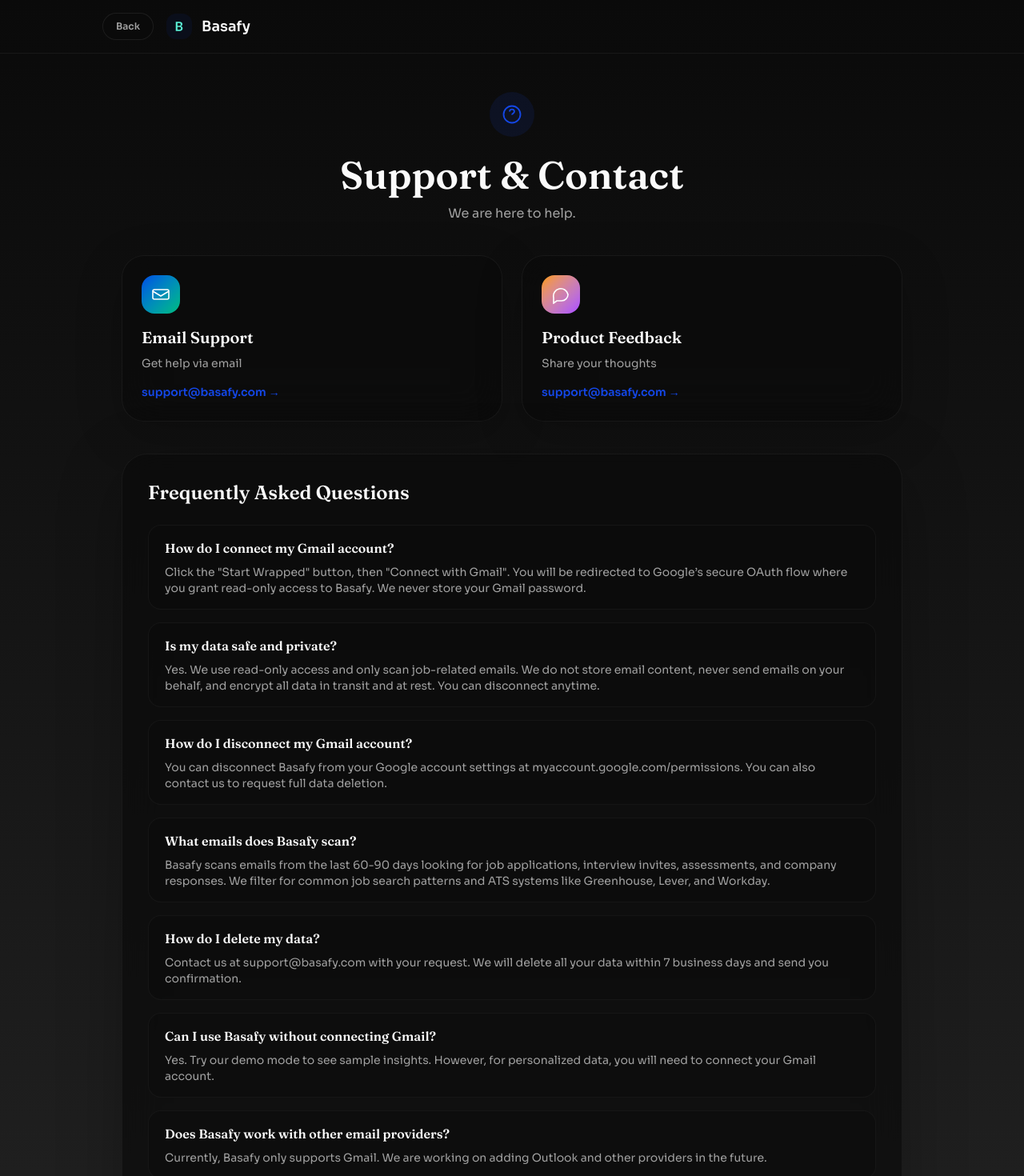
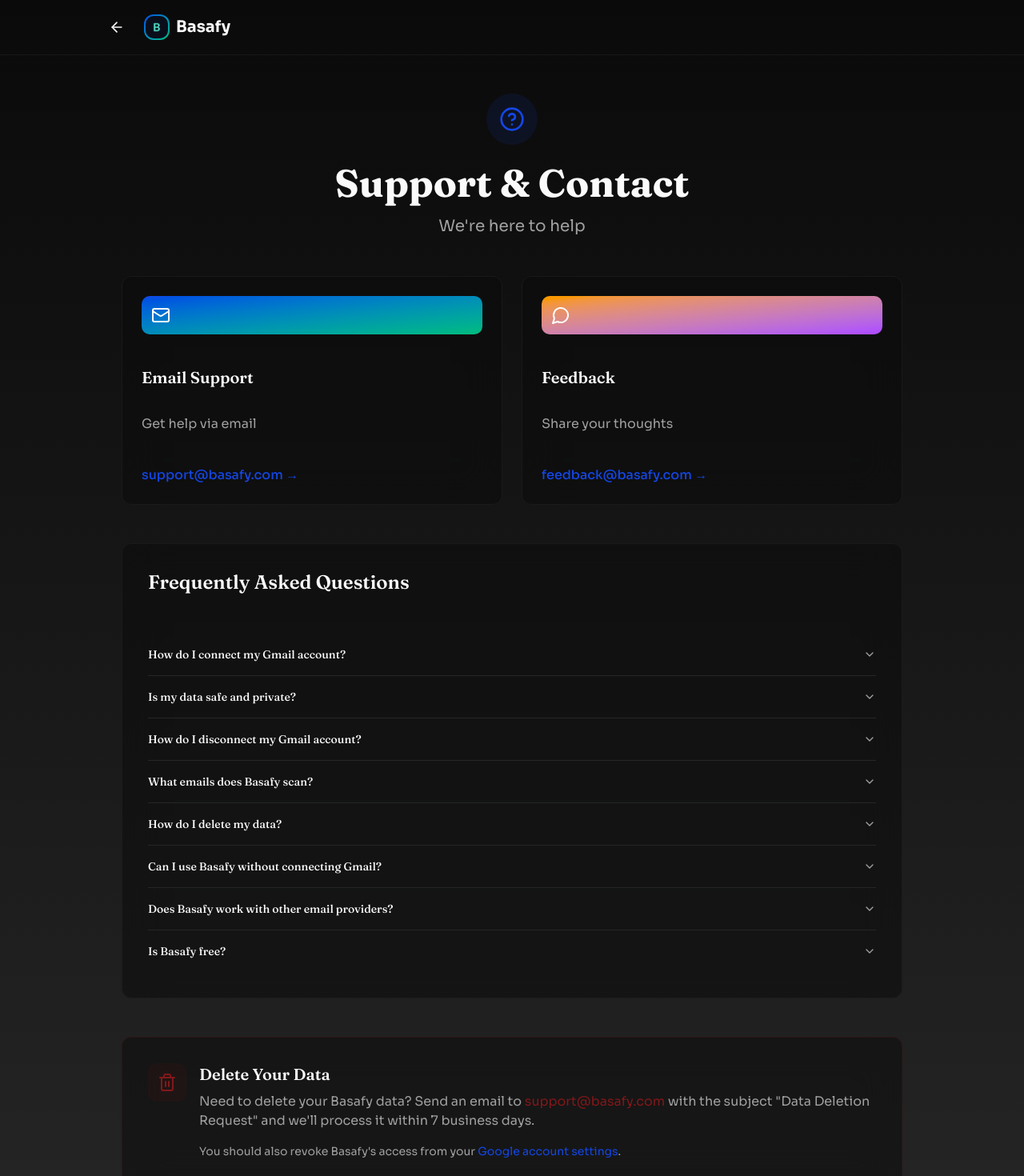
Before and after one commit to Talia04/Basafy, a Next.js app in the folder basafy-web/: page /support in a window 1280 px wide. Shown: the top 1470 px of the page at 80% size. Built offline with nearby package versions, Linux system fonts and the light colour scheme.

Commit message:
Align support page layout

```diff
--- a/basafy-web/app/support/page.tsx
+++ b/basafy-web/app/support/page.tsx
@@ -1,4 +1,8 @@
 import Link from 'next/link';
+import { motion } from 'motion/react';
+import { ArrowLeft, Mail, MessageCircle, HelpCircle, Trash2 } from 'lucide-react';
+import { Card } from '../../components/ui/card';
+import { Accordion, AccordionContent, AccordionItem, AccordionTrigger } from '../../components/ui/accordion';
 
 const faqs = [
   {
@@ -48,84 +52,84 @@
     <main className="min-h-screen bg-gradient-to-b from-background to-muted">
       <header className="border-b border-border/50 px-6 py-4">
         <div className="mx-auto flex max-w-5xl items-center gap-4">
-          <Link
-            href="/"
-            className="rounded-full border border-border/70 bg-background/40 px-4 py-2 text-xs font-semibold text-muted-foreground transition hover:text-foreground"
-          >
-            Back
+          <Link href="/" className="rounded-lg p-2 transition-colors hover:bg-muted">
+            <ArrowLeft className="h-5 w-5" />
           </Link>
-          <div className="flex items-center gap-3">
-            <img
-              src="/basafy-icon.png"
-              alt="Basafy"
-              className="h-8 w-8 rounded-xl"
-            />
-            <span className="text-lg font-semibold">Basafy</span>
+          <div className="flex items-center gap-2">
+            <div className="h-8 w-8 rounded-xl bg-gradient-to-br from-chart-1 to-chart-2 p-[2px]">
+              <img src="/basafy-icon.png" alt="Basafy" className="h-full w-full rounded-[10px]" />
+            </div>
+            <span className="text-xl font-bold">Basafy</span>
           </div>
         </div>
       </header>
 
       <div className="mx-auto max-w-5xl px-6 py-12">
-        <div className="text-center">
-          <div className="mx-auto flex h-14 w-14 items-center justify-center rounded-full bg-chart-1/10 text-chart-1">
-            <HelpIcon className="h-7 w-7" />
+        <motion.div
+          initial={{ opacity: 0, y: 20 }}
+          animate={{ opacity: 1, y: 0 }}
+          transition={{ duration: 0.5 }}
+        >
+          <div className="mb-12 text-center">
+            <div className="mb-6 inline-flex rounded-full bg-chart-1/10 p-4">
+              <HelpCircle className="h-8 w-8 text-chart-1" />
             </div>
-          <h1 className="mt-6 text-4xl font-semibold md:text-5xl">Support & Contact</h1>
-          <p className="mt-3 text-base text-muted-foreground">We are here to help.</p>
+            <h1 className="mb-4 text-4xl font-bold md:text-5xl">Support & Contact</h1>
+            <p className="text-xl text-muted-foreground">We're here to help</p>
           </div>
 
-        <div className="mt-10 grid gap-6 md:grid-cols-2">
+          <div className="mb-12 grid gap-6 md:grid-cols-2">
             <ContactCard
               title="Email Support"
               description="Get help via email"
               action="support@basafy.com"
               href="mailto:support@basafy.com"
-            icon={<MailIcon className="h-6 w-6" />}
+              icon={<Mail className="h-6 w-6" />}
               color="from-chart-1 to-chart-2"
             />
             <ContactCard
-            title="Product Feedback"
+              title="Feedback"
               description="Share your thoughts"
-            action="support@basafy.com"
-            href="mailto:support@basafy.com"
-            icon={<MessageIcon className="h-6 w-6" />}
+              action="feedback@basafy.com"
+              href="mailto:feedback@basafy.com"
+              icon={<MessageCircle className="h-6 w-6" />}
               color="from-chart-3 to-chart-4"
             />
           </div>
 
-        <div className="mt-10 rounded-[32px] border border-border/50 bg-card/70 p-8 shadow-[0_20px_80px_rgba(0,0,0,0.25)] backdrop-blur-xl">
-          <h2 className="text-2xl font-semibold">Frequently Asked Questions</h2>
-          <div className="mt-6 space-y-4">
-            {faqs.map((faq) => (
-              <div key={faq.question} className="rounded-2xl border border-border/40 bg-background/40 px-5 py-4">
-                <h3 className="text-base font-semibold">{faq.question}</h3>
-                <p className="mt-2 text-sm text-muted-foreground">{faq.answer}</p>
-              </div>
+          <Card className="mb-12 bg-card/50 p-8 backdrop-blur-xl border-border/50">
+            <h2 className="mb-6 text-2xl font-semibold">Frequently Asked Questions</h2>
+            <Accordion type="single" collapsible className="w-full">
+              {faqs.map((faq, idx) => (
+                <AccordionItem key={faq.question} value={`item-${idx}`}>
+                  <AccordionTrigger className="text-left">{faq.question}</AccordionTrigger>
+                  <AccordionContent className="text-muted-foreground">{faq.answer}</AccordionContent>
+                </AccordionItem>
               ))}
-          </div>
-        </div>
+            </Accordion>
+          </Card>
 
-        <div className="mt-8 rounded-[28px] border border-destructive/20 bg-card/70 p-8 text-sm text-muted-foreground">
+          <Card className="bg-card/50 p-8 backdrop-blur-xl border-destructive/20">
             <div className="flex items-start gap-4">
-            <div className="flex h-12 w-12 items-center justify-center rounded-2xl bg-destructive/10 text-destructive">
-              <TrashIcon className="h-6 w-6" />
+              <div className="rounded-lg bg-destructive/10 p-3">
+                <Trash2 className="h-6 w-6 text-destructive" />
               </div>
               <div>
-              <h3 className="text-lg font-semibold text-foreground">Delete Your Data</h3>
-              <p className="mt-2">
+                <h3 className="mb-2 text-xl font-semibold">Delete Your Data</h3>
+                <p className="mb-4 text-muted-foreground">
                   Need to delete your Basafy data? Send an email to{' '}
-                <a className="text-destructive hover:underline" href="mailto:support@basafy.com">
+                  <a href="mailto:support@basafy.com" className="text-destructive hover:underline">
                     support@basafy.com
                   </a>{' '}
-                with the subject &quot;Data Deletion Request&quot; and we will process it within 7 business days.
+                  with the subject &quot;Data Deletion Request&quot; and we'll process it within 7 business days.
                 </p>
-              <p className="mt-3 text-xs text-muted-foreground">
+                <p className="text-sm text-muted-foreground">
                   You should also revoke Basafy&apos;s access from your{' '}
                   <a
                     href="https://myaccount.google.com/permissions"
-                  className="text-chart-1 hover:underline"
                     target="_blank"
                     rel="noopener noreferrer"
+                    className="text-chart-1 hover:underline"
                   >
                     Google account settings
                   </a>
@@ -133,16 +137,17 @@
                 </p>
               </div>
             </div>
-        </div>
+          </Card>
 
-        <div className="mt-8 flex items-center justify-center gap-6 text-sm text-muted-foreground">
-          <Link href="/" className="hover:text-foreground">
+          <div className="mt-8 flex items-center justify-center gap-6 text-sm">
+            <Link href="/" className="text-muted-foreground transition-colors hover:text-foreground">
               Back to Home
             </Link>
-          <Link href="/privacy" className="hover:text-foreground">
+            <Link href="/privacy" className="text-muted-foreground transition-colors hover:text-foreground">
               Privacy Policy
             </Link>
           </div>
+        </motion.div>
       </div>
     </main>
   );
@@ -164,52 +169,18 @@
   color: string;
 }) {
   return (
-    <div className="rounded-[28px] border border-border/50 bg-card/70 p-6 shadow-[0_16px_60px_rgba(0,0,0,0.2)] backdrop-blur-xl">
-      <div className={`flex h-12 w-12 items-center justify-center rounded-2xl bg-gradient-to-br ${color} text-white`}>
-        {icon}
+    <Card className="group bg-card/50 p-6 backdrop-blur-xl border-border/50 hover:border-border transition-all">
+      <div className={`mb-4 inline-flex rounded-lg bg-gradient-to-br ${color} p-3`}>
+        <div className="text-white">{icon}</div>
       </div>
-      <h3 className="mt-4 text-xl font-semibold">{title}</h3>
-      <p className="mt-2 text-sm text-muted-foreground">{description}</p>
-      <a href={href} className="mt-4 inline-flex items-center text-sm font-semibold text-chart-1 hover:underline">
+      <h3 className="mb-2 text-xl font-semibold">{title}</h3>
+      <p className="mb-4 text-muted-foreground">{description}</p>
+      <a
+        href={href}
+        className="inline-block font-medium text-chart-1 transition-transform group-hover:translate-x-1 hover:underline"
+      >
         {action} →
       </a>
-    </div>
+    </Card>
   );
 }
-
-function MailIcon({ className }: { className?: string }) {
-  return (
-    <svg viewBox="0 0 24 24" fill="none" stroke="currentColor" strokeWidth="1.6" className={className}>
-      <path d="M4 6h16a2 2 0 0 1 2 2v8a2 2 0 0 1-2 2H4a2 2 0 0 1-2-2V8a2 2 0 0 1 2-2z" />
-      <path d="m22 8-10 6L2 8" />
-    </svg>
-  );
-}
-
-function MessageIcon({ className }: { className?: string }) {
-  return (
-    <svg viewBox="0 0 24 24" fill="none" stroke="currentColor" strokeWidth="1.6" className={className}>
-      <path d="M21 12a8 8 0 0 1-8 8H7l-4 3v-7a8 8 0 1 1 18-4z" />
-    </svg>
-  );
-}
-
-function HelpIcon({ className }: { className?: string }) {
-  return (
-    <svg viewBox="0 0 24 24" fill="none" stroke="currentColor" strokeWidth="1.6" className={className}>
-      <circle cx="12" cy="12" r="9" />
-      <path d="M9.5 9a2.5 2.5 0 0 1 5 0c0 1.7-2.5 2-2.5 3.5" />
-      <path d="M12 17h.01" />
-    </svg>
-  );
-}
-
-function TrashIcon({ className }: { className?: string }) {
-  return (
-    <svg viewBox="0 0 24 24" fill="none" stroke="currentColor" strokeWidth="1.6" className={className}>
-      <path d="M3 6h18" />
-      <path d="M8 6v-2h8v2" />
-      <path d="M6 6l1 14h10l1-14" />
-    </svg>
-  );
-}
--- /dev/null
+++ b/basafy-web/components/ui/accordion.tsx
@@ -0,0 +1,61 @@
+"use client";
+
+import * as React from "react";
+import * as AccordionPrimitive from "@radix-ui/react-accordion";
+import { ChevronDown } from "lucide-react";
+import { cn } from "./utils";
+
+export function Accordion(props: React.ComponentProps<typeof AccordionPrimitive.Root>) {
+  return <AccordionPrimitive.Root data-slot="accordion" {...props} />;
+}
+
+export function AccordionItem({
+  className,
+  ...props
+}: React.ComponentProps<typeof AccordionPrimitive.Item>) {
+  return (
+    <AccordionPrimitive.Item
+      data-slot="accordion-item"
+      className={cn("border-b last:border-b-0", className)}
+      {...props}
+    />
+  );
+}
+
+export function AccordionTrigger({
+  className,
+  children,
+  ...props
+}: React.ComponentProps<typeof AccordionPrimitive.Trigger>) {
+  return (
+    <AccordionPrimitive.Header className="flex">
+      <AccordionPrimitive.Trigger
+        data-slot="accordion-trigger"
+        className={cn(
+          "flex flex-1 items-start justify-between gap-4 rounded-md py-4 text-left text-sm font-medium transition-all outline-none hover:underline focus-visible:border-ring focus-visible:ring-[3px] focus-visible:ring-ring/50 disabled:pointer-events-none disabled:opacity-50 [&[data-state=open]>svg]:rotate-180",
+          className
+        )}
+        {...props}
+      >
+        {children}
+        <ChevronDown className="pointer-events-none mt-0.5 h-4 w-4 shrink-0 text-muted-foreground transition-transform duration-200" />
+      </AccordionPrimitive.Trigger>
+    </AccordionPrimitive.Header>
+  );
+}
+
+export function AccordionContent({
+  className,
+  children,
+  ...props
+}: React.ComponentProps<typeof AccordionPrimitive.Content>) {
+  return (
+    <AccordionPrimitive.Content
+      data-slot="accordion-content"
+      className="overflow-hidden text-sm data-[state=closed]:animate-accordion-up data-[state=open]:animate-accordion-down"
+      {...props}
+    >
+      <div className={cn("pb-4 pt-0", className)}>{children}</div>
+    </AccordionPrimitive.Content>
+  );
+}
--- a/basafy-web/package.json
+++ b/basafy-web/package.json
@@ -11,6 +11,7 @@
     "lint": "next lint"
   },
   "dependencies": {
+    "@radix-ui/react-accordion": "1.1.2",
     "@supabase/supabase-js": "2.45.1",
     "lucide-react": "0.487.0",
     "motion": "12.23.24",
--- a/basafy-web/tailwind.config.ts
+++ b/basafy-web/tailwind.config.ts
@@ -53,6 +53,20 @@
       fontFamily: {
         sans: ['var(--font-sans)'],
         display: ['var(--font-display)']
+      },
+      keyframes: {
+        'accordion-down': {
+          from: { height: '0' },
+          to: { height: 'var(--radix-accordion-content-height)' }
+        },
+        'accordion-up': {
+          from: { height: 'var(--radix-accordion-content-height)' },
+          to: { height: '0' }
+        }
+      },
+      animation: {
+        'accordion-down': 'accordion-down 0.2s ease-out',
+        'accordion-up': 'accordion-up 0.2s ease-out'
       }
     }
   },
```
Lines whose indentation alone changed are shown as unchanged.
